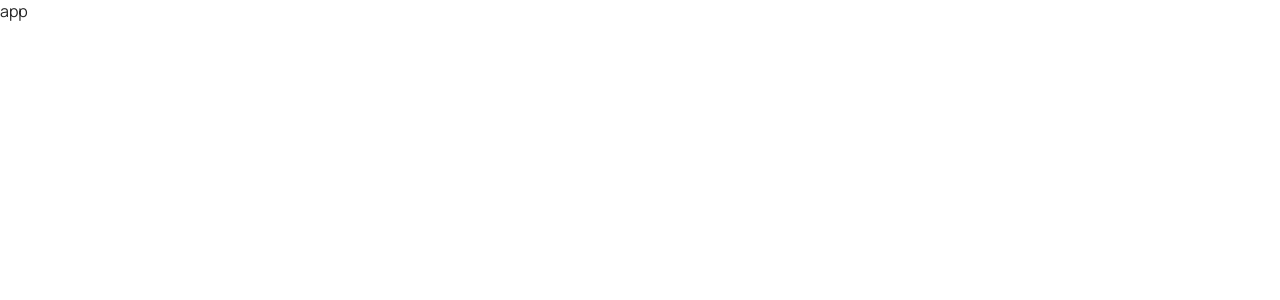
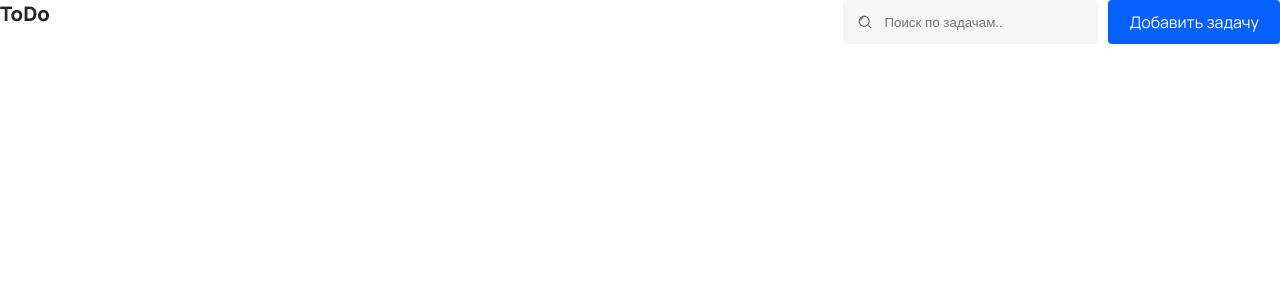
Before and after one commit to gartonot/todo-list-vue-3-ts, a Vue app: page / in a window 1280 px wide. Shown: the top 300 px of the page. Built offline with nearby package versions, Linux system fonts and the light colour scheme.

Commit message:
Added component TheHeader

```diff
--- a/src/App.vue
+++ b/src/App.vue
@@ -1,9 +1,10 @@
 <script lang="ts" setup>
+import TheHeader from '@/components/TheHeader.vue';
 
 </script>
 
 <template>
   <div>
-    app
+    <TheHeader />
   </div>
 </template>
--- a/src/components/TheHeader.vue
+++ b/src/components/TheHeader.vue
@@ -1,12 +1,43 @@
 <script lang="ts" setup>
+import { ref } from 'vue';
+
+import TheLogo from '@/components/TheLogo.vue';
+import AppInput from '@/components/ui/AppInput.vue';
+import AppButton from '@/components/ui/AppButton.vue';
+import MagnifierIcon from '@/components/icons/MagnifierIcon.vue';
+
+const inputValue = ref('');
 </script>
 
 <template>
   <header class="header">
-    header
+    <TheLogo />
+    <AppInput
+      v-model:value="inputValue"
+      type="search"
+      placeholder="Поиск по задачам.."
+      class="header__search"
+    >
+      <template #innerAppendIcon>
+        <MagnifierIcon />
+      </template>
+    </AppInput>
+    <AppButton
+      label="Добавить задачу"
+      class="header__button-add"
+    />
   </header>
 </template>
 
 <style lang="scss" scoped>
+.header {
+  display: flex;
 
+  &__search {
+    margin-left: auto;
+  }
+  &__button-add {
+    margin-left: 10px;
+  }
+}
 </style>
```
